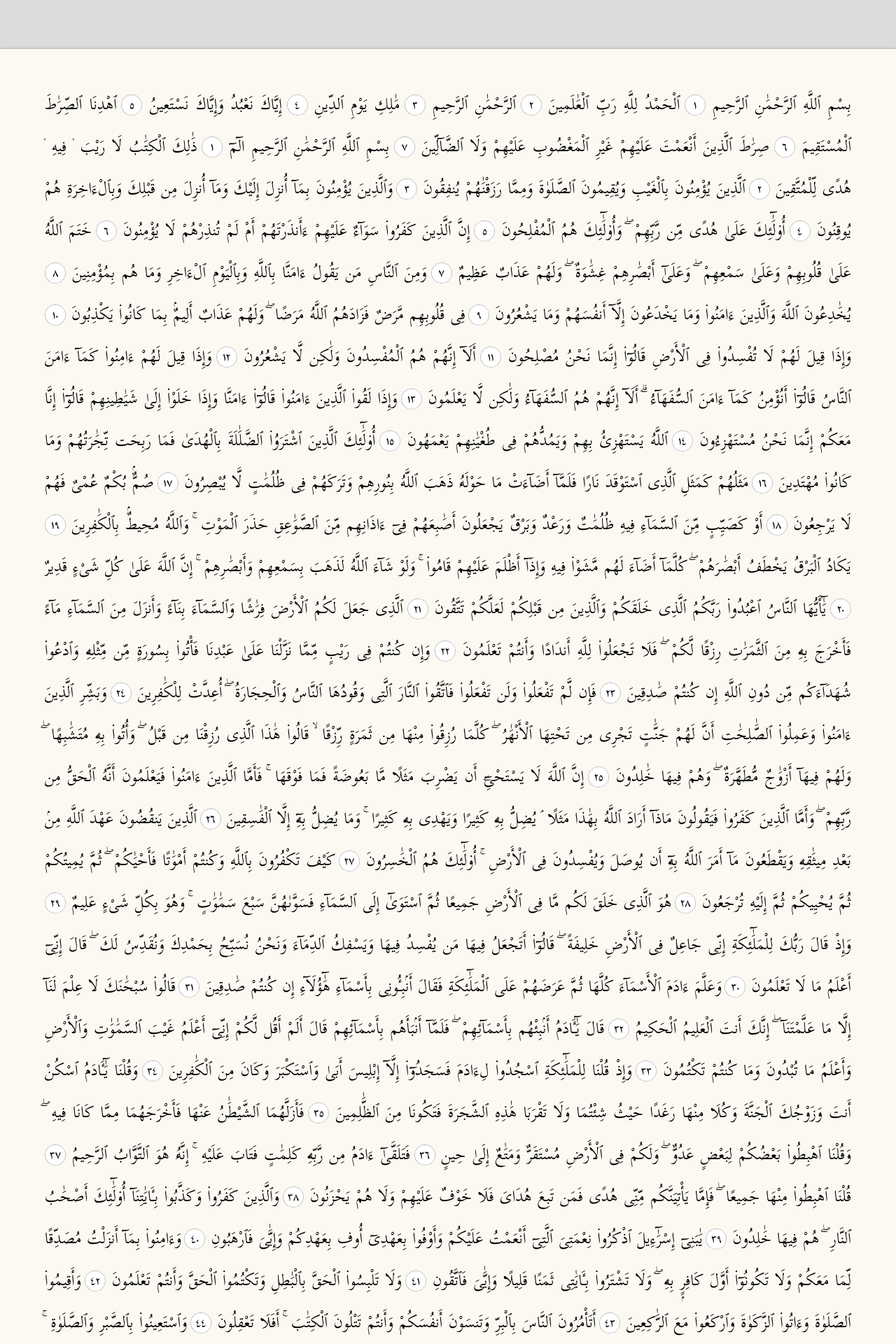
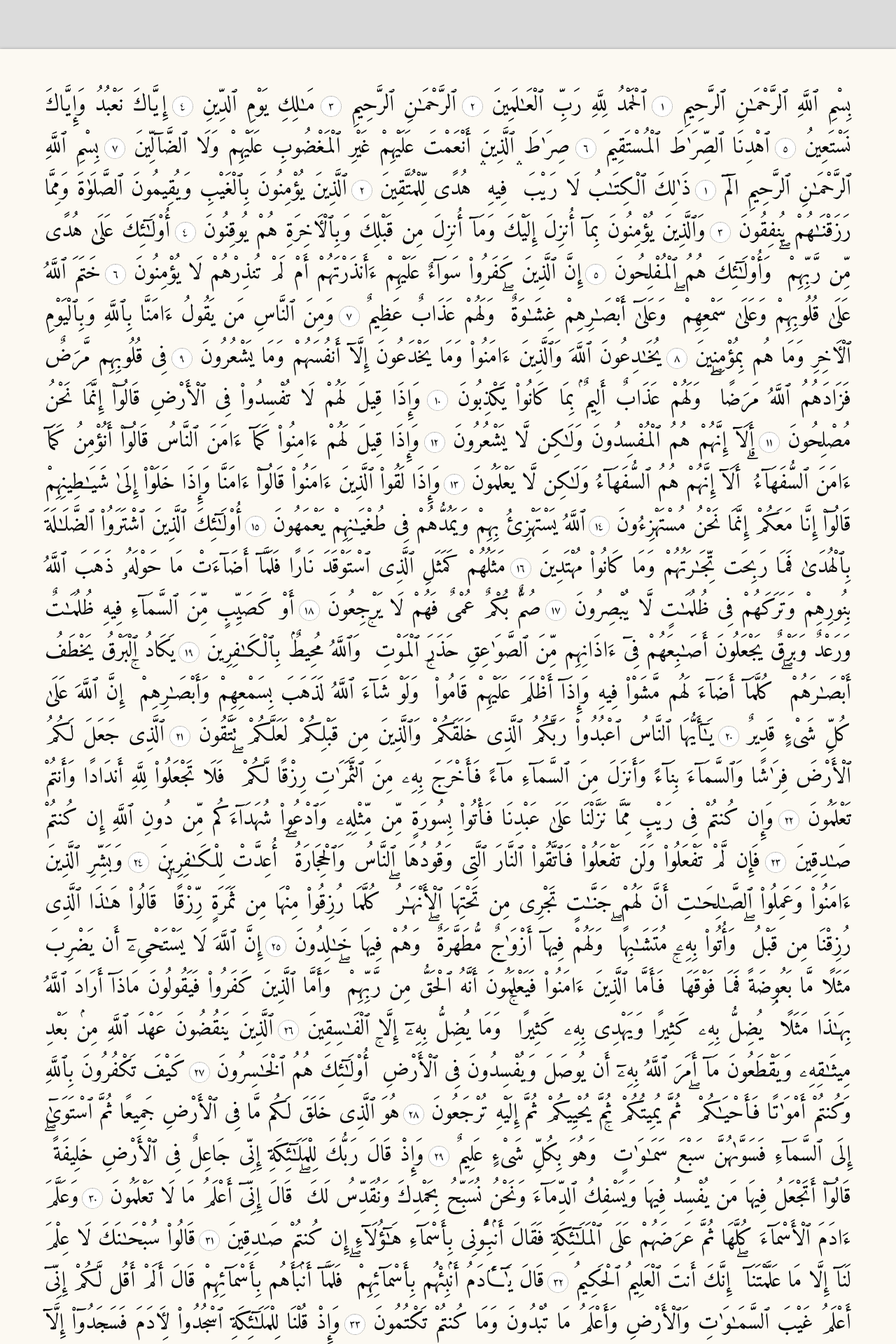
Before and after one commit to devnetsa/quran, a Jekyll site: the page built from index.html, in a window 1280 px wide. Shown: the top 1920 px of the page at 70% size. Built offline with Jekyll 4.4.1, drawn with Linux system fonts in a browser that asks for light colours.

Commit message:
change font to amiri

```diff
--- a/css/style.sass
+++ b/css/style.sass
@@ -16,6 +16,12 @@
 @font-face
   font-family: "fantezy"
   src: url("fonts/BFantezy.woff") format("woff")
+
+@font-face
+  font-family: "Amiri"
+  src: url("fonts/Amiri-Regular.woff") format("woff")
+
+
 
 $primary-width:  700px
 $primary-color:  #fcf9f2
@@ -47,7 +53,7 @@ body
 
 .ayah
   line-height:      60px
-  font-family:      "naskh"
+  font-family:      "Amiri"
   font-size:        2em
   color:            #000
 
```
Also changed, not shown: css/fonts/Amiri-Regular.woff (added).
